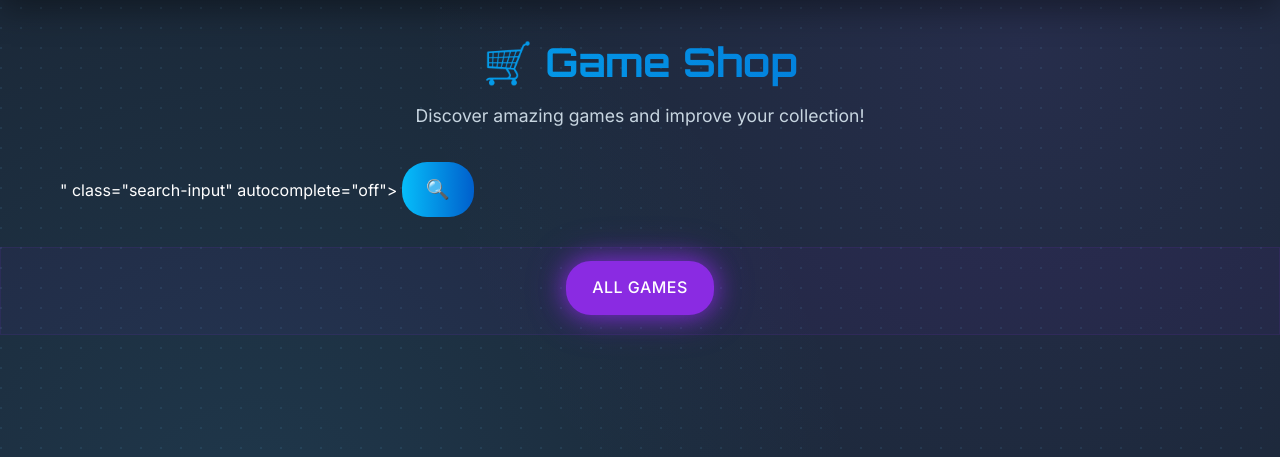
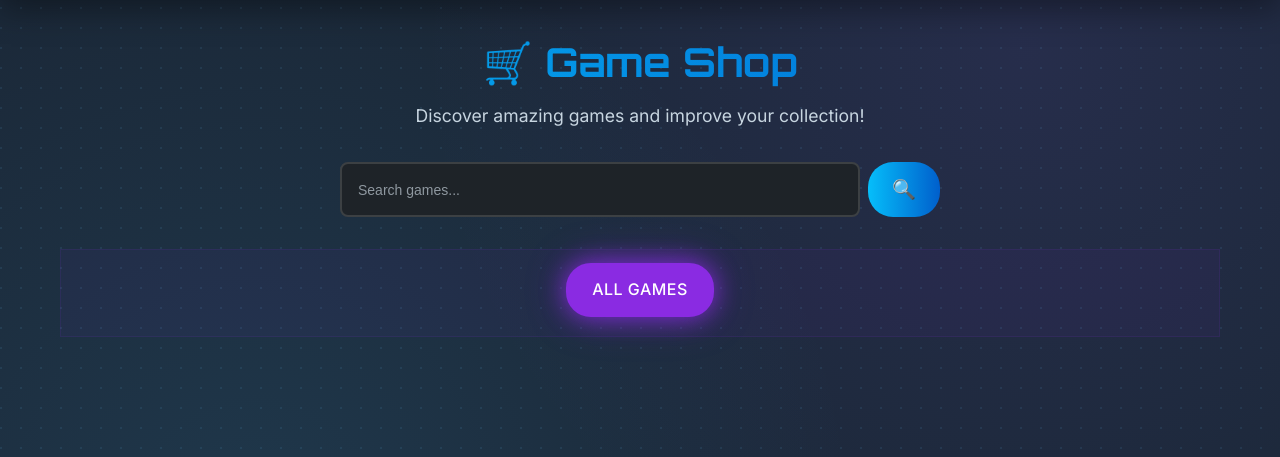
Before and after one commit to Ignithia/Shop, a PHP site: page /shop.php in a window 1280 px wide. Shown: the part 113-570 px from the top of the page. Run offline with PHP 8.4, Linux system fonts and the light colour scheme; the visitor is signed in with stand-in values (Sample User, id 1); data that the repository does not hold is empty.

Commit message:
Added search back

```diff
--- a/shop.php
+++ b/shop.php
@@ -130,7 +130,14 @@ $wishlist_game_ids = array_column($user_wishlist, 'id');
             <h2>🛒 Game Shop</h2>
             <p>Discover amazing games and improve your collection!</p>
         </div>
-        <?php echo htmlspecialchars($search_query); ?>"
+        <div class="search-section">
+            <form method="GET" action="shop.php" class="search-form" id="search-form">
+                <div class="search-container">
+                    <input type="text"
+                        id="search-input"
+                        name="search"
+                        placeholder="Search games..."
+                        value="<?php echo htmlspecialchars($search_query); ?>"
                         class="search-input"
                         autocomplete="off">
                     <?php if ($selected_category !== 'all'): ?>
```
Lines whose indentation alone changed are shown as unchanged.
